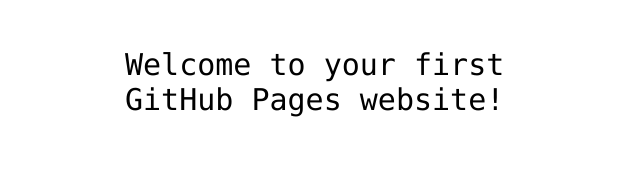
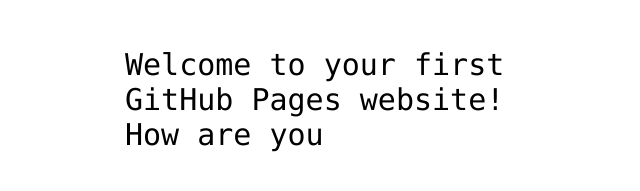
Before and after one commit to mono048/hello-world, a plain HTML site: page index.html in a window 1280 px wide. Shown: the part 341-532 px from the top of the page, without its empty margins (315-955 px from the left). Drawn offline with Linux system fonts and the light colour scheme.

Commit message:
This is new changes

```diff
--- a/index.html
+++ b/index.html
@@ -12,7 +12,7 @@
 <img src="https://octodex.github.com/images/daftpunktocat-thomas.gif" id="octocat" alt="octocat-gif" />
 
 <!-- Change this code here by copy and pasting your template on line 15 -->
-<p>Welcome to your first GitHub Pages website!</p>
+<p>Welcome to your first GitHub Pages website! How are you</p>
 
 </body>
 </html>
```
